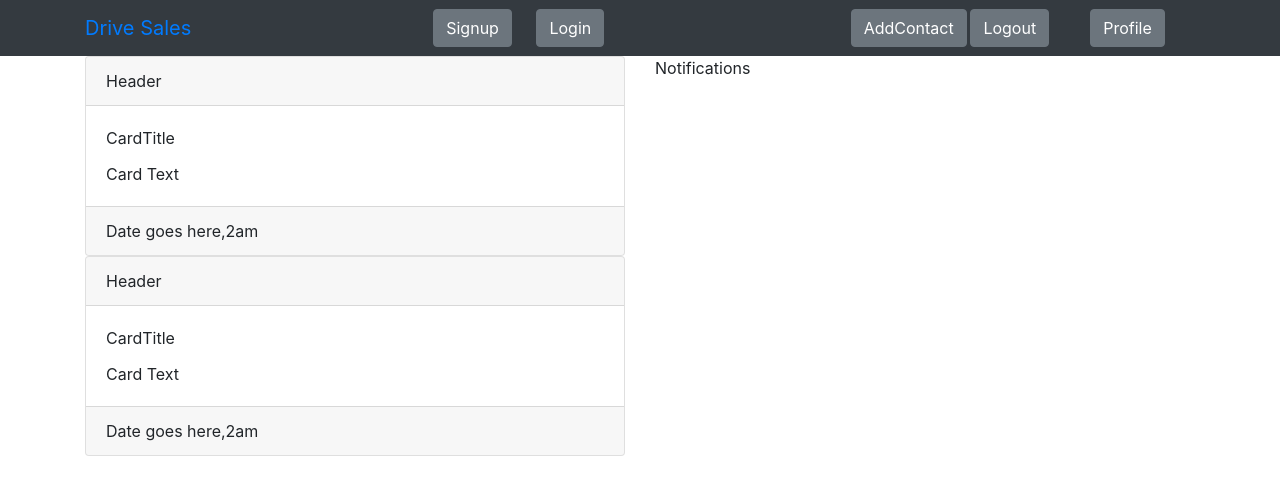
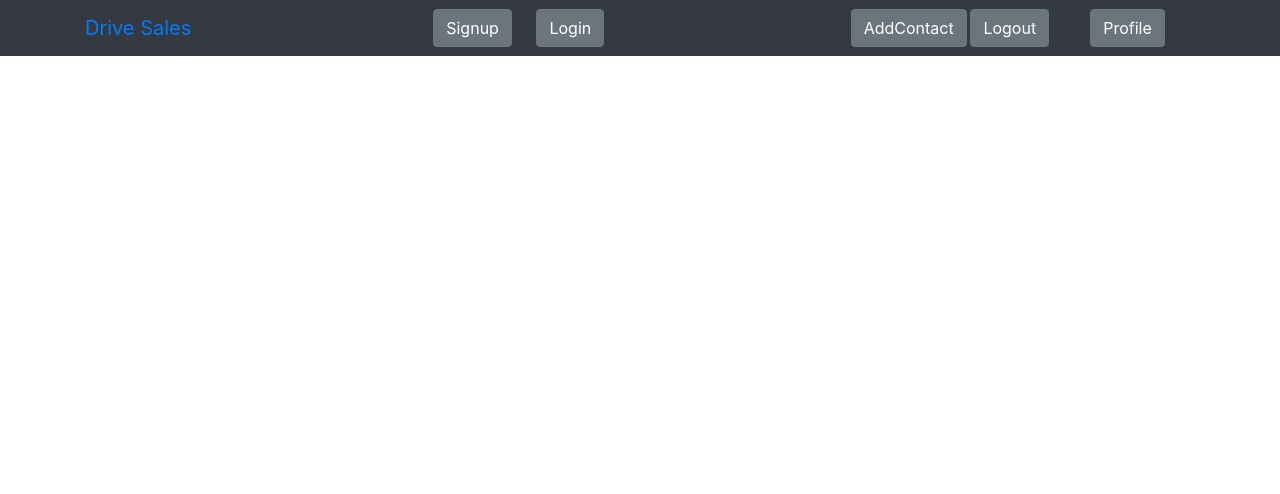
Before and after one commit to deepak-padampur/verse-networks-drive-sales, a React (Create React App) app: page / in a window 1280 px wide. Shown: the top 494 px of the page. Built offline with nearby package versions, Linux system fonts and the light colour scheme.

Commit message:
Revert "dashboard layout fixed"
This reverts commit fb0bcbd4bc4bcf413e520d9219d2013f1e30d572.

```diff
--- a/src/App.js
+++ b/src/App.js
@@ -1,16 +1,12 @@
 import React from 'react';
 
-import { BrowserRouter, Switch, Route } from 'react-router-dom';
+import { BrowserRouter } from 'react-router-dom';
 import NavbarLayout from './components/UI/Layout/Navbar';
-import Dashboard from './components/dashboard/Dashboard';
 function App() {
   return (
     <BrowserRouter>
       <div className="App">
         <NavbarLayout />
-        <Switch>
-          <Route path="/" component={Dashboard} />
-        </Switch>
       </div>
 
     </BrowserRouter>
--- a/src/components/contacts/ContactList.js
+++ /dev/null
@@ -1,32 +0,0 @@
-import React from 'react';
-import { Card, CardBody, CardHeader, CardTitle, CardText, CardFooter } from 'reactstrap'
-
-const ContactList = () => {
-    return (
-        <div className="contact-list section">
-            <div className="contact-summary">
-                <Card>
-                    <CardHeader>Header</CardHeader>
-                    <CardBody>
-                        <CardTitle>CardTitle</CardTitle>
-                        <CardText>Card Text</CardText>
-
-                    </CardBody>
-                    <CardFooter>Date goes here,2am</CardFooter>
-                </Card>
-                <Card>
-                    <CardHeader>Header</CardHeader>
-                    <CardBody>
-                        <CardTitle>CardTitle</CardTitle>
-                        <CardText>Card Text</CardText>
-
-                    </CardBody>
-                    <CardFooter>Date goes here,2am</CardFooter>
-                </Card>
-
-            </div>
-        </div>
-    )
-}
-
-export default ContactList;
--- a/src/components/dashboard/Dashboard.js
+++ /dev/null
@@ -1,27 +0,0 @@
-import React, { Component } from 'react';
-import { Container, Row, Col } from 'reactstrap';
-
-import Notifications from './Notifications';
-import ContactList from '../contacts/ContactList';
-
-class Dashboard extends Component {
-    render() {
-        return (
-            <Container>
-                <Row>
-                    <Col sm={12} md={6}>
-                        <ContactList />
-
-                    </Col>
-                    <Col sm={12} md={6} >
-                        <Notifications />
-
-                    </Col>
-                </Row>
-
-            </Container >
-        )
-    }
-}
-
-export default Dashboard;
--- a/src/components/dashboard/Notifications.js
+++ /dev/null
@@ -1,12 +0,0 @@
-import React from 'react';
-
-
-const Notifications = () => {
-    return (
-        <div>
-            <p>Notifications</p>
-        </div>
-    )
-}
-
-export default Notifications;
```
